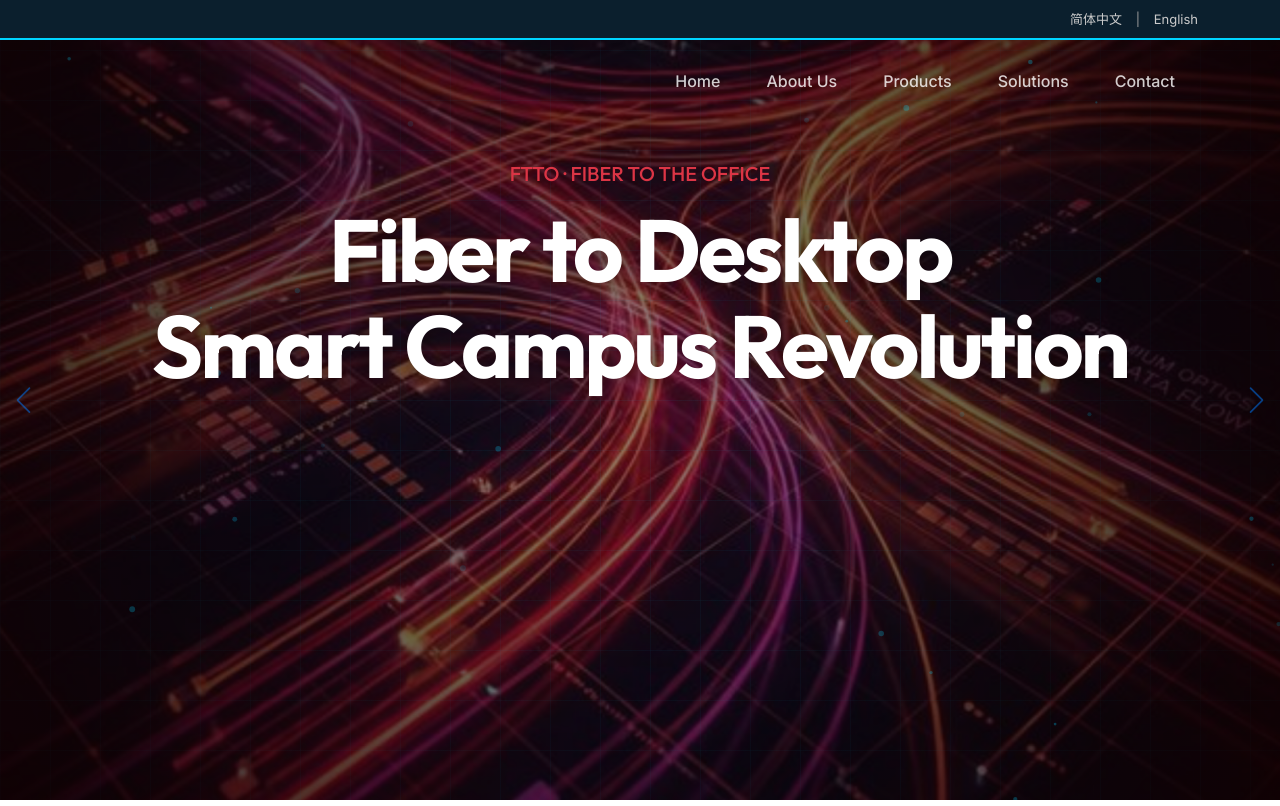
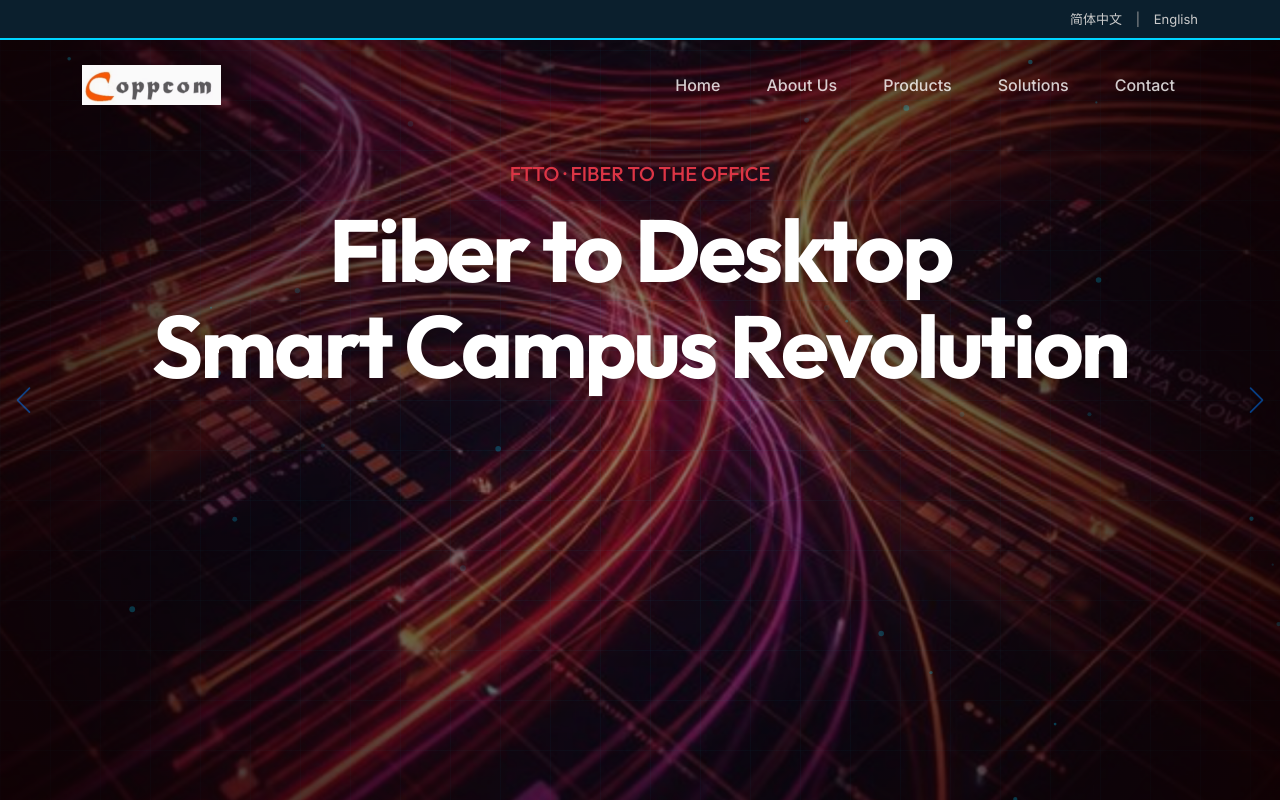
Before and after one commit to JZJZ2020/coppcom-web, a website: page index_en.html in a window 1280 px wide. Shown: the top 806 px of the page. Drawn offline with nearby package versions, Linux system fonts and the light colour scheme.

Commit message:
Use supplied Coppcom logo and orange C favicon

```diff
--- a/css/styles.css
+++ b/css/styles.css
@@ -69,14 +69,15 @@
   box-shadow: 0 4px 20px rgba(0, 0, 0, 0.3);
 }
 
+.navbar-brand .logo,
 .ty-navbar-2-brand .logo,
 .logo.footer-logo {
   width: 140px;
   height: 40px;
-  background: url(/img/logo.svg);
+  background: url(/img/logo.png);
   background-size: contain;
   background-repeat: no-repeat;
-  filter: brightness(0) invert(1);
+  filter: none;
 }
 
 .navbar-nav .nav-link {
@@ -425,7 +426,7 @@
 
 .footer-logo {
   width: 150px;
-  filter: brightness(0) invert(1);
+  filter: none;
   margin-bottom: 30px;
 }
 
```
Also changed, not shown: favicon.svg, img/logo.png (added), img/logo.svg (deleted).
